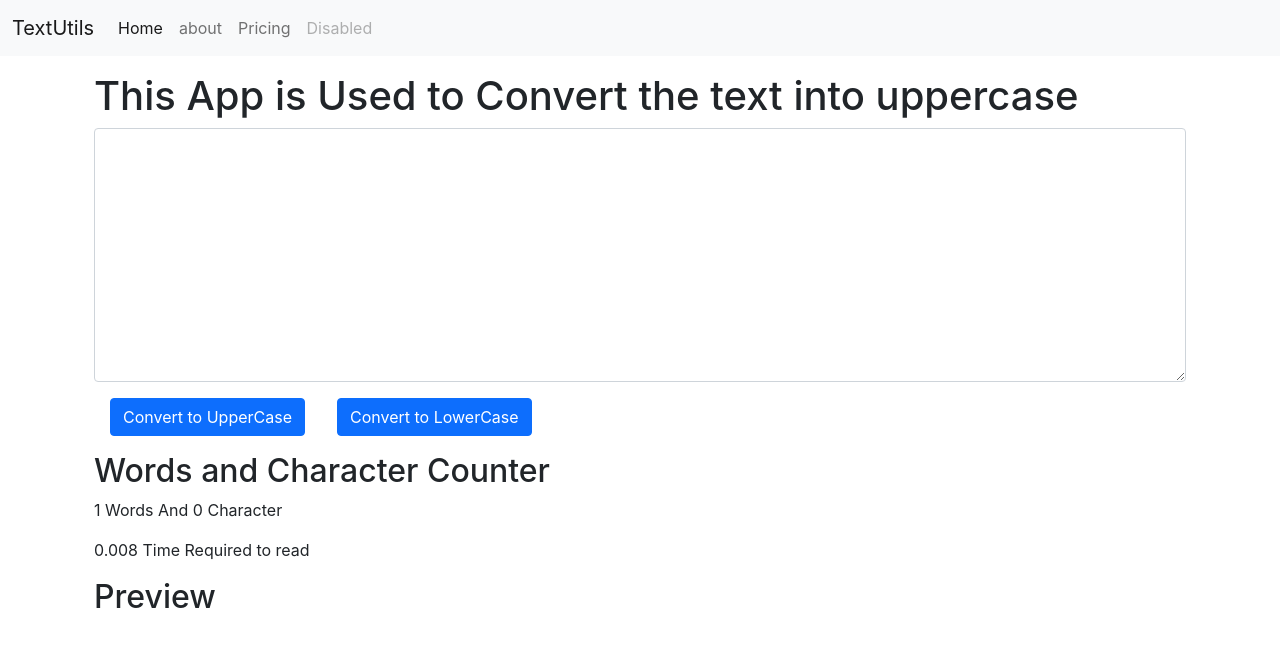
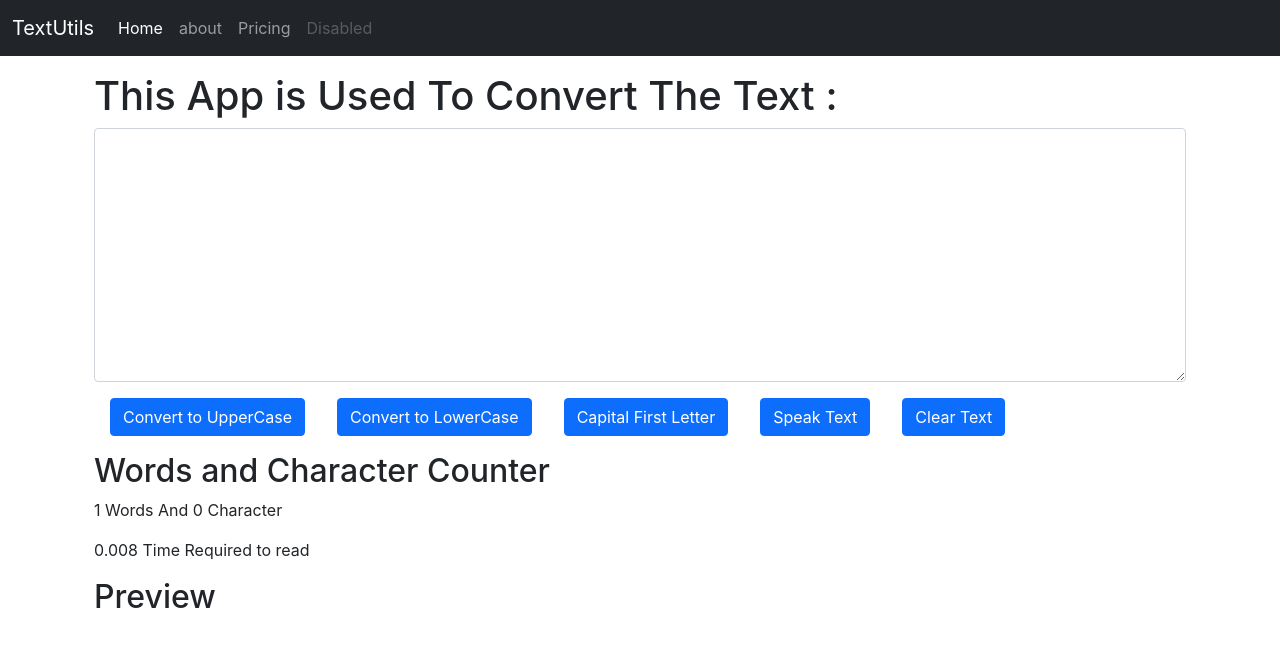
Before and after one commit to OsamaAslam29/Web-Code, a React (Create React App) app in the folder 4-React js/textutils/: page / in a window 1280 px wide. Shown: the top 646 px of the page. Built offline with nearby package versions, Linux system fonts and the light colour scheme.

Commit message:
app compeleted

```diff
--- a/4-React js/textutils/src/App.js
+++ b/4-React js/textutils/src/App.js
@@ -9,7 +9,7 @@ function App() {
         <Navbar title="TextUtils" feature="about"/>
 
         <div className="container my-3">
-               <TextForm heading="This App is Used to Convert the text into uppercase"/>
+               <TextForm heading="This App is Used To Convert The Text :"/>
        </div>
    </>
   );
--- a/4-React js/textutils/src/components/Navbar.js
+++ b/4-React js/textutils/src/components/Navbar.js
@@ -3,7 +3,7 @@ import PropTypes from 'prop-types'
 
 export default function Navbar(props) {
   return (
-    <nav className="navbar navbar-expand-lg navbar-light bg-light">
+    <nav className="navbar navbar-expand-lg navbar-dark bg-dark">
     <div className="container-fluid">
       <a className="navbar-brand" href="#">{props.title}</a>
       <button className="navbar-toggler" type="button" data-bs-toggle="collapse" data-bs-target="#navbarNav" aria-controls="navbarNav" aria-expanded="false" aria-label="Toggle navigation">
--- a/4-React js/textutils/src/components/TextForm.js
+++ b/4-React js/textutils/src/components/TextForm.js
@@ -10,6 +10,24 @@ export default function TextForm(props) {
   const handleLoText =()=> {
     let newtext = text.toLocaleLowerCase();
     setText(newtext);
+  }
+  const handleClearText =()=> {
+    let newtext = '';
+    setText(newtext);
+  }
+  const handleCaText =()=> {
+
+      let firstchar = text.charAt(0); // storing the first char of the string
+      let newText= firstchar.toUpperCase(); // converting that to uppercase
+      setText(newText+text.slice(1)); // printing it with rest excluding the first char by using slice
+
+  }
+
+  const handleSpText =()=> {
+    let msg = new SpeechSynthesisUtterance();
+    msg.text = text;
+    window.speechSynthesis.speak(msg);
+
   }
 
 
@@ -29,6 +47,9 @@ export default function TextForm(props) {
           </div>
           <div className="btn btn-primary mx-3" onClick={handleUpText}> Convert to UpperCase</div>
           <div className="btn btn-primary mx-3" onClick={handleLoText}> Convert to LowerCase</div>
+          <div className="btn btn-primary mx-3" onClick={handleCaText}>Capital First Letter</div>
+          <div className="btn btn-primary mx-3" onClick={handleSpText}>Speak Text</div>
+          <div className="btn btn-primary mx-3" onClick={handleClearText}>Clear Text</div>
 
     </div>
     <div className="container my-3">
```
Also changed, not shown: 1 other file (tests, documents, lock files or other folders).
